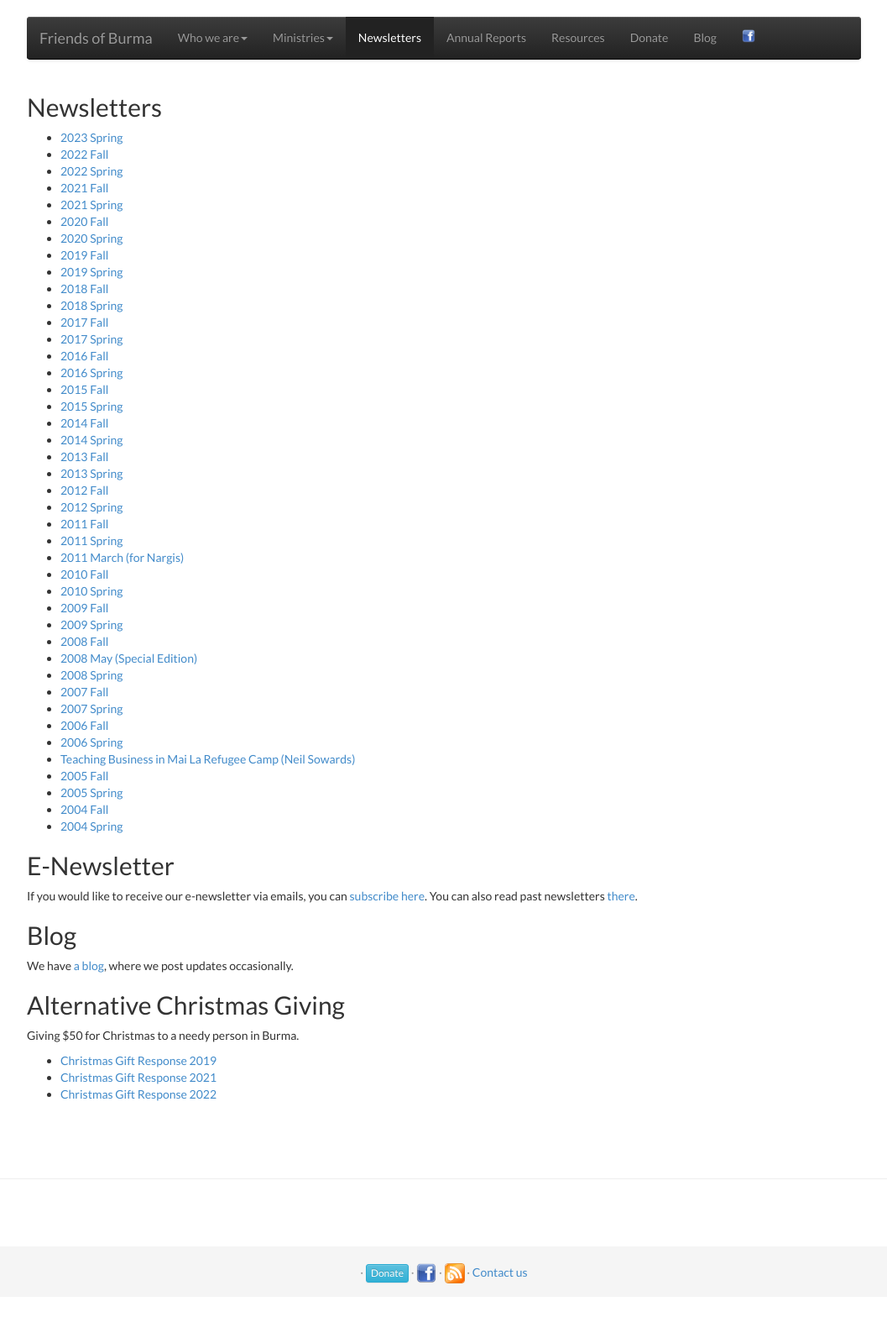
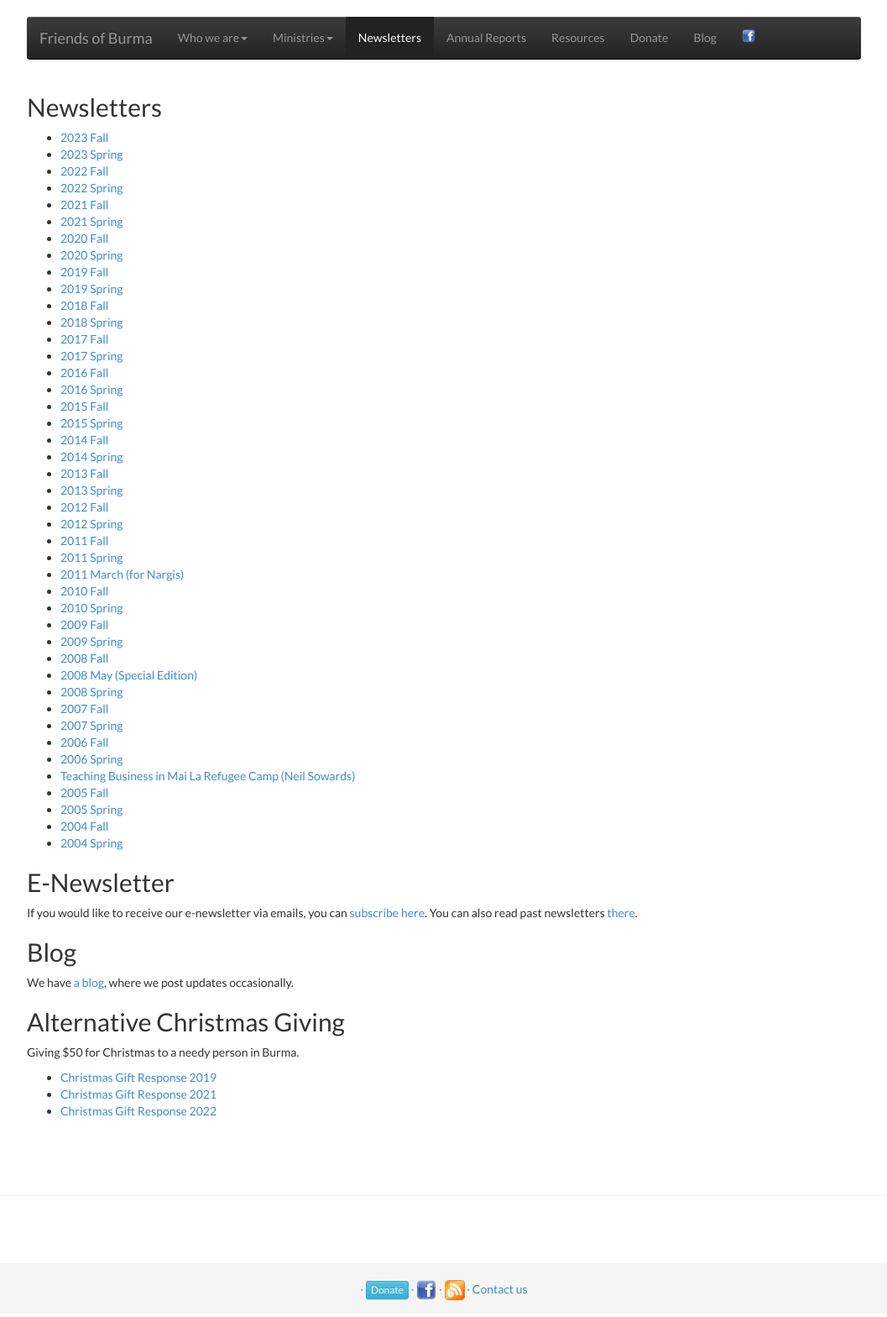
Before and after one commit to friendsofburma/friendsofburma.github.io, a Jekyll site: the page built from _pages/newsletter.md, in a window 1280 px wide. Shown: the whole page at 84% size, without its empty margins (111-1168 px from the left). Built offline with Jekyll 4.4.1, drawn with Linux system fonts in a browser that asks for light colours.

Commit message:
Fall 2023 newsletter.

```diff
--- a/_pages/newsletter.md
+++ b/_pages/newsletter.md
@@ -9,6 +9,7 @@ permalink: /newsletters/
 
 ## Newsletters
 
+-   [2023 Fall](/static/docs/newsletter_fall_2023.pdf)
 -   [2023 Spring](/static/docs/newsletter_spring_2023.pdf)
 -   [2022 Fall](/static/docs/newsletter_fall_2022.pdf)
 -   [2022 Spring](/static/docs/newsletter_spring_2022.pdf)
```
Also changed, not shown: 1 other file.
